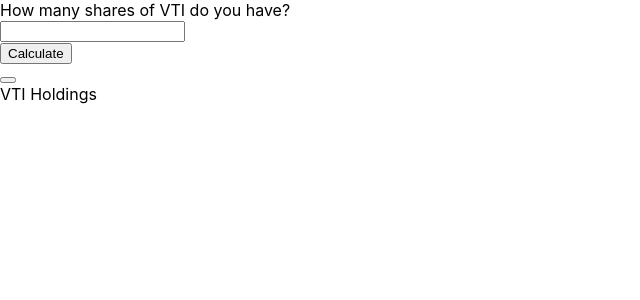
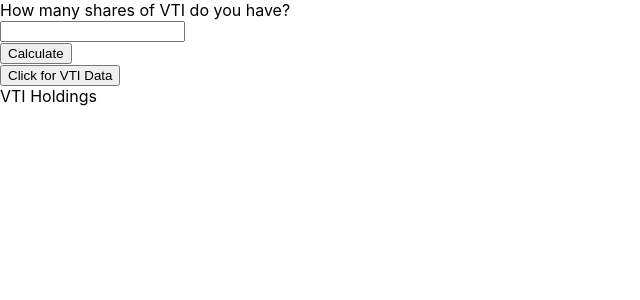
Before and after one commit to jtala/div-tracker, a React (Create React App) app: page / in a window 1280 px wide. Shown: the top 300 px of the page, without its empty margins (0-640 px from the left). Built offline with nearby package versions, Linux system fonts and the light colour scheme.

Commit message:
Getting API response back

```diff
--- a/src/App.js
+++ b/src/App.js
@@ -15,7 +15,7 @@
   return (
     <div>
       <Begin></Begin>
-      <button onClick={getStockData}></button>
+      <button onClick={getStockData}>Click for VTI Data</button>
       <Dividends></Dividends>
     </div>
   );
```
